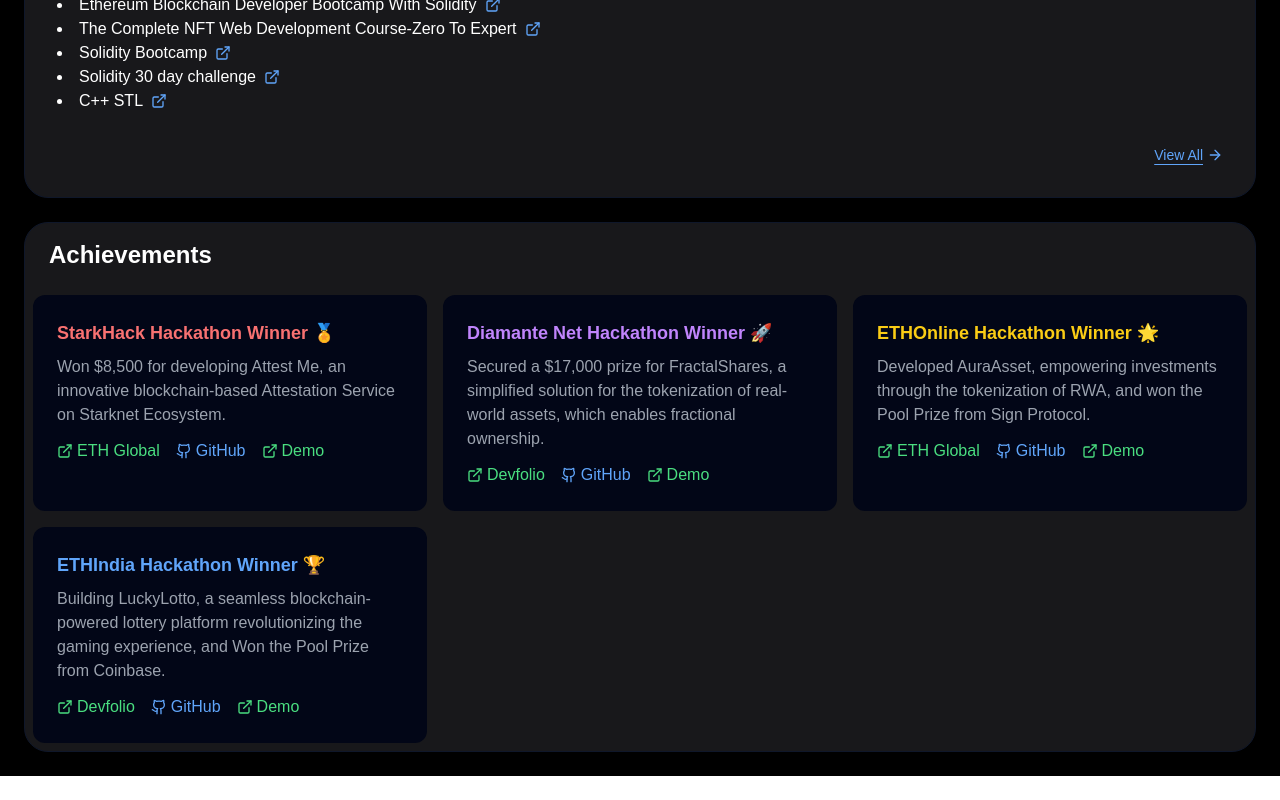
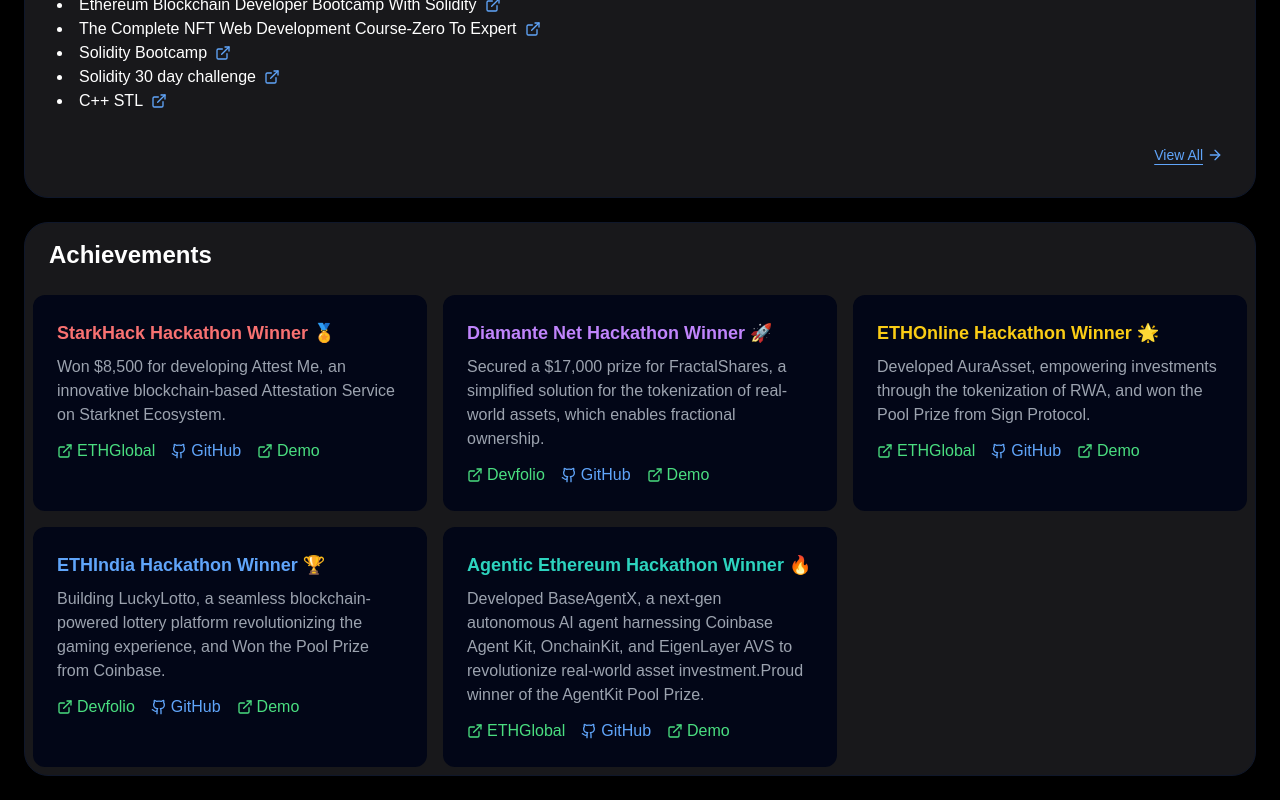
Before and after one commit to jitendragangwar123/Portfolio, a Next.js app: page / in a window 1280 px wide. Shown: the part 1510-2310 px from the top of the page. Before the commit the page ends 2286 px from the top, so only its background shows below. Built offline with nearby package versions, Linux system fonts and the light colour scheme.

Commit message:
feat:hackathon update added

```diff
--- a/src/app/page.tsx
+++ b/src/app/page.tsx
@@ -207,7 +207,7 @@
         >
           <h2 className="text-xl sm:text-2xl font-bold mb-4">Base</h2>
           <p className="mb-4 text-sm sm:text-base">
-            For the past six months, I&apos;ve been exploring the Base Blockchain,
+            For the past 8 months, I&apos;ve been exploring the Base Blockchain,
             gaining practical experience with its blockchain infrastructure.
           </p>
         </Card>
@@ -346,7 +346,7 @@
                   className="text-green-400 hover:underline flex items-center gap-1"
                 >
                   <ExternalLink size={16} />
-                  <span>ETH Global</span>
+                  <span>ETHGlobal</span>
                 </a>
                 <a
                   href="https://github.com/rajeebkm/attest-me"
@@ -425,7 +425,7 @@
                   className="text-green-400 hover:underline flex items-center gap-1"
                 >
                   <ExternalLink size={16} />
-                  <span>ETH Global</span>
+                  <span>ETHGlobal</span>
                 </a>
                 <a
                   href="https://github.com/jitendragangwar123/AuraAsset"
@@ -477,6 +477,44 @@
                 </a>
                 <a
                   href="https://luckylotto.vercel.app/"
+                  target="_blank"
+                  rel="noopener noreferrer"
+                  className="text-green-400 hover:underline flex items-center gap-1"
+                >
+                  <ExternalLink size={16} />
+                  <span>Demo</span>
+                </a>
+              </div>
+            </div>
+
+            <div className="bg-slate-950 p-6 rounded-xl hover:bg-zinc-800/80 transition-all">
+              <h3 className="font-bold text-lg mb-2 text-teal-400">
+                Agentic Ethereum Hackathon Winner 🔥
+              </h3>
+              <p className="text-gray-400 mb-3">
+              Developed BaseAgentX, a next-gen autonomous AI agent harnessing Coinbase Agent Kit, OnchainKit, and EigenLayer AVS to revolutionize real-world asset investment.Proud winner of the AgentKit Pool Prize.
+              </p>
+              <div className="flex gap-4">
+                <a
+                  href="https://ethglobal.com/showcase/baseagentx-tsn9r"
+                  target="_blank"
+                  rel="noopener noreferrer"
+                  className="text-green-400 hover:underline flex items-center gap-1"
+                >
+                  <ExternalLink size={16} />
+                  <span>ETHGlobal</span>
+                </a>
+                <a
+                  href="https://github.com/jitendragangwar123/BaseAgentX"
+                  target="_blank"
+                  rel="noopener noreferrer"
+                  className="text-blue-400 hover:underline flex items-center gap-1"
+                >
+                  <Github size={16} />
+                  <span>GitHub</span>
+                </a>
+                <a
+                  href="https://base-agent-x.vercel.app/"
                   target="_blank"
                   rel="noopener noreferrer"
                   className="text-green-400 hover:underline flex items-center gap-1"
```
